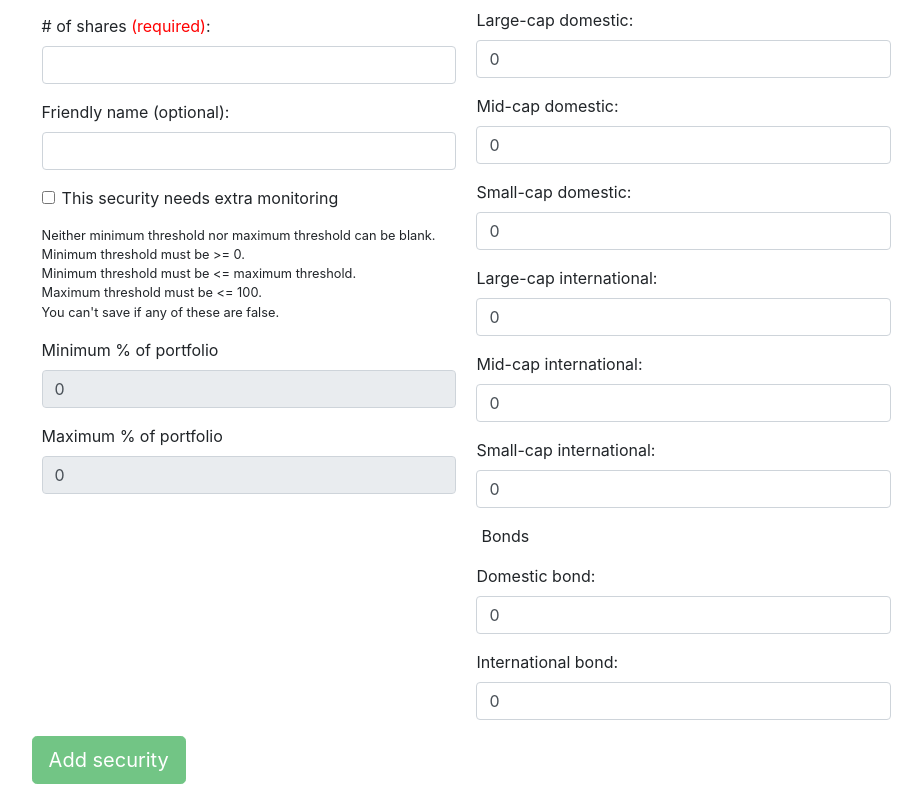
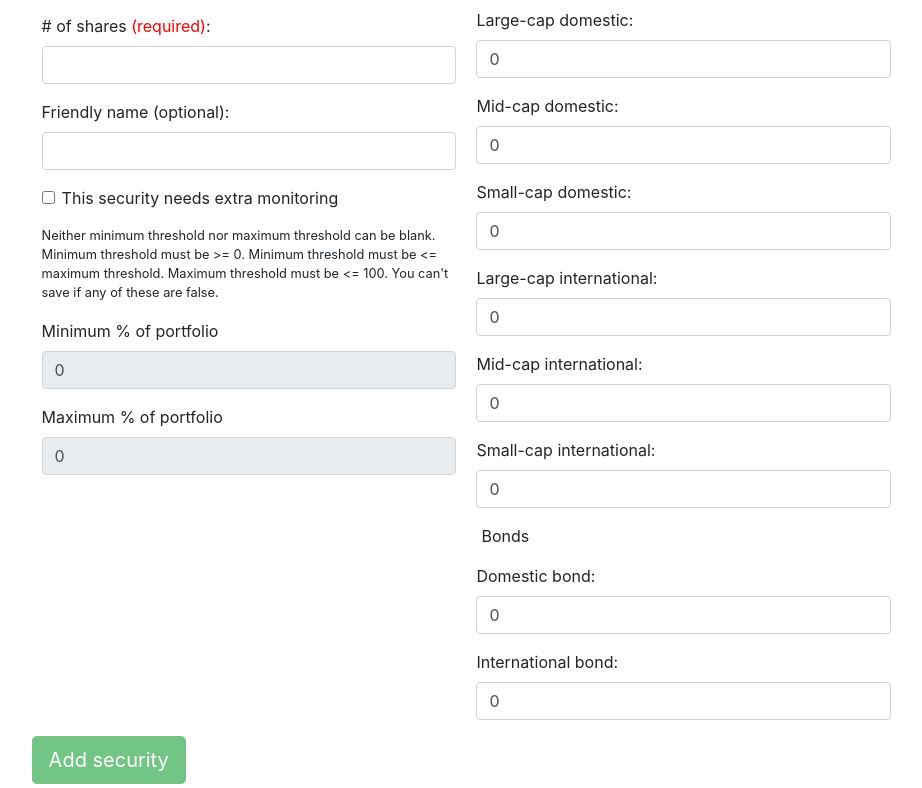
Before and after one commit to tmurphree/portfolio-dashboard-front-end, a Vue app: page / in a window 1280 px wide. Shown: the part 1022-1810 px from the top of the page, without its empty margins (190-1112 px from the left). Built offline with nearby package versions, Linux system fonts and the light colour scheme; no server answers.

Commit message:
fix typo

```diff
--- a/src/views/home.vue
+++ b/src/views/home.vue
@@ -96,11 +96,11 @@
               </div>
             </div>
             <div class="form-group form-row">
-              <small>Neither minimum threshold nor maximum threshold can be blank.</small>
-              <small>Minimum threshold must be &gt;= 0.</small>
-              <small>Minimum threshold must be &lt;= maximum threshold.</small>
-              <small>Maximum threshold must be &lt;= 100.</small>
-              <small>You can't save if any of these are false.</small>
+              <small>
+                Neither minimum threshold nor maximum threshold can be blank.  Minimum threshold must
+                be &gt;= 0.  Minimum threshold must be &lt;= maximum threshold.  Maximum threshold must
+                be &lt;= 100.  You can't save if any of these are false.
+              </small>
             </div>
             <div class="form-group form-row">
               <label for="monitored-minimum-pct">Minimum % of portfolio</label>
```
